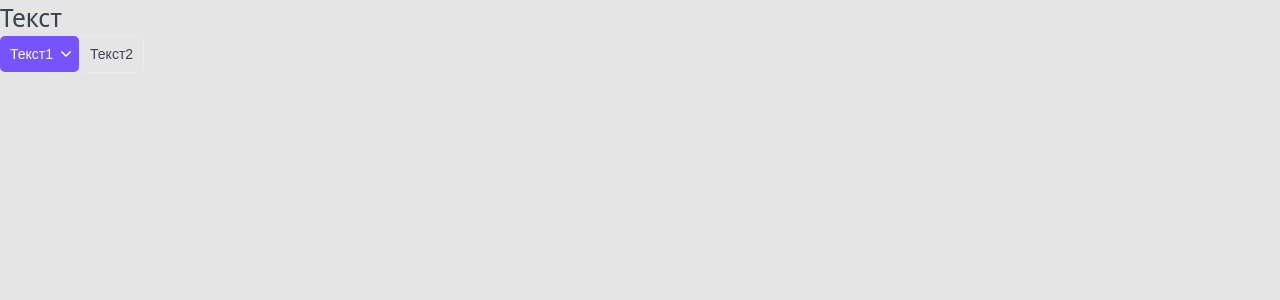
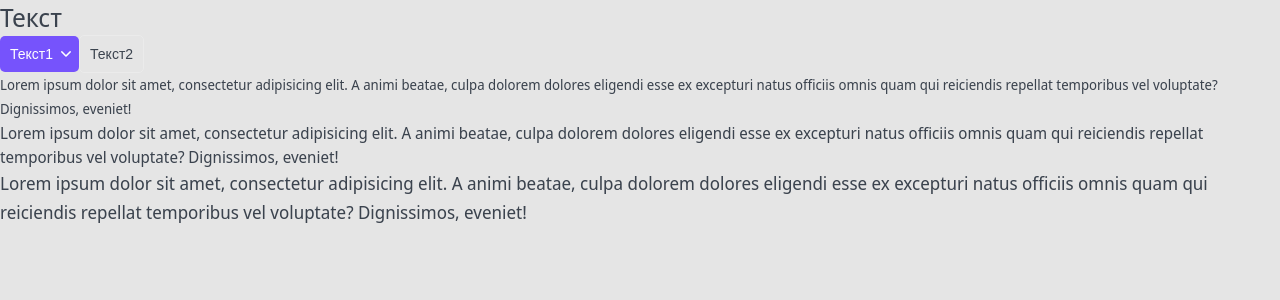
Before and after one commit to LevDomasnih/top-app-nextjs, a Next.js app: page / in a window 1280 px wide. Shown: the top 300 px of the page. Built offline with nearby package versions, Linux system fonts and the light colour scheme.

Commit message:
Добавил компонент параграфа

```diff
--- /dev/null
+++ b/components/Paragraph/Paragraph.module.css
@@ -0,0 +1,19 @@
+.p {
+	font-weight: 400;
+    margin: 0;
+}
+
+.s {
+	font-size: 14px;
+	line-height: 24px;
+}
+
+.m {
+	font-size: 16px;
+	line-height: 24px;
+}
+
+.l {
+	font-size: 18px;
+	line-height: 29px;
+}
--- /dev/null
+++ b/components/Paragraph/Paragraph.props.ts
@@ -0,0 +1,6 @@
+import {DetailedHTMLProps, HTMLAttributes, ReactNode} from "react";
+
+export interface ParagraphProps extends DetailedHTMLProps<HTMLAttributes<HTMLParagraphElement>, HTMLParagraphElement>{
+    children: ReactNode
+    size?: 's' | 'm' | 'l'
+}
--- /dev/null
+++ b/components/Paragraph/Paragraph.tsx
@@ -0,0 +1,18 @@
+import {FC} from "react";
+import {ParagraphProps} from "./Paragraph.props";
+import style from './Paragraph.module.css'
+import cn from "classnames";
+
+export const Paragraph: FC<ParagraphProps> = ({size = 'm' ,children, ...props}) => {
+    return (
+        <p className={cn(style.p, {
+            [style.s]: size === 's',
+            [style.m]: size === 'm',
+            [style.l]: size === 'l',
+        })}
+           {...props}
+        >
+            {children}
+        </p>
+    )
+}
--- a/components/index.ts
+++ b/components/index.ts
@@ -1,2 +1,3 @@
 export * from './Htag/Htag'
 export * from './Button/Button'
+export * from './Paragraph/Paragraph'
--- a/pages/index.tsx
+++ b/pages/index.tsx
@@ -1,4 +1,4 @@
-import {Button, Htag} from "../components";
+import {Button, Htag, Paragraph} from "../components";
 
 export default function Home(): JSX.Element {
   return (
@@ -6,6 +6,9 @@ export default function Home(): JSX.Element {
           <Htag tag='h1'>Текст</Htag>
           <Button appearance='primary' arrow='right'>Текст1</Button>
           <Button appearance='ghost'>Текст2</Button>
+          <Paragraph size='s'>Lorem ipsum dolor sit amet, consectetur adipisicing elit. A animi beatae, culpa dolorem dolores eligendi esse ex excepturi natus officiis omnis quam qui reiciendis repellat temporibus vel voluptate? Dignissimos, eveniet!</Paragraph>
+          <Paragraph size='m'>Lorem ipsum dolor sit amet, consectetur adipisicing elit. A animi beatae, culpa dolorem dolores eligendi esse ex excepturi natus officiis omnis quam qui reiciendis repellat temporibus vel voluptate? Dignissimos, eveniet!</Paragraph>
+          <Paragraph size='l'>Lorem ipsum dolor sit amet, consectetur adipisicing elit. A animi beatae, culpa dolorem dolores eligendi esse ex excepturi natus officiis omnis quam qui reiciendis repellat temporibus vel voluptate? Dignissimos, eveniet!</Paragraph>
       </>
   )
 }
```
